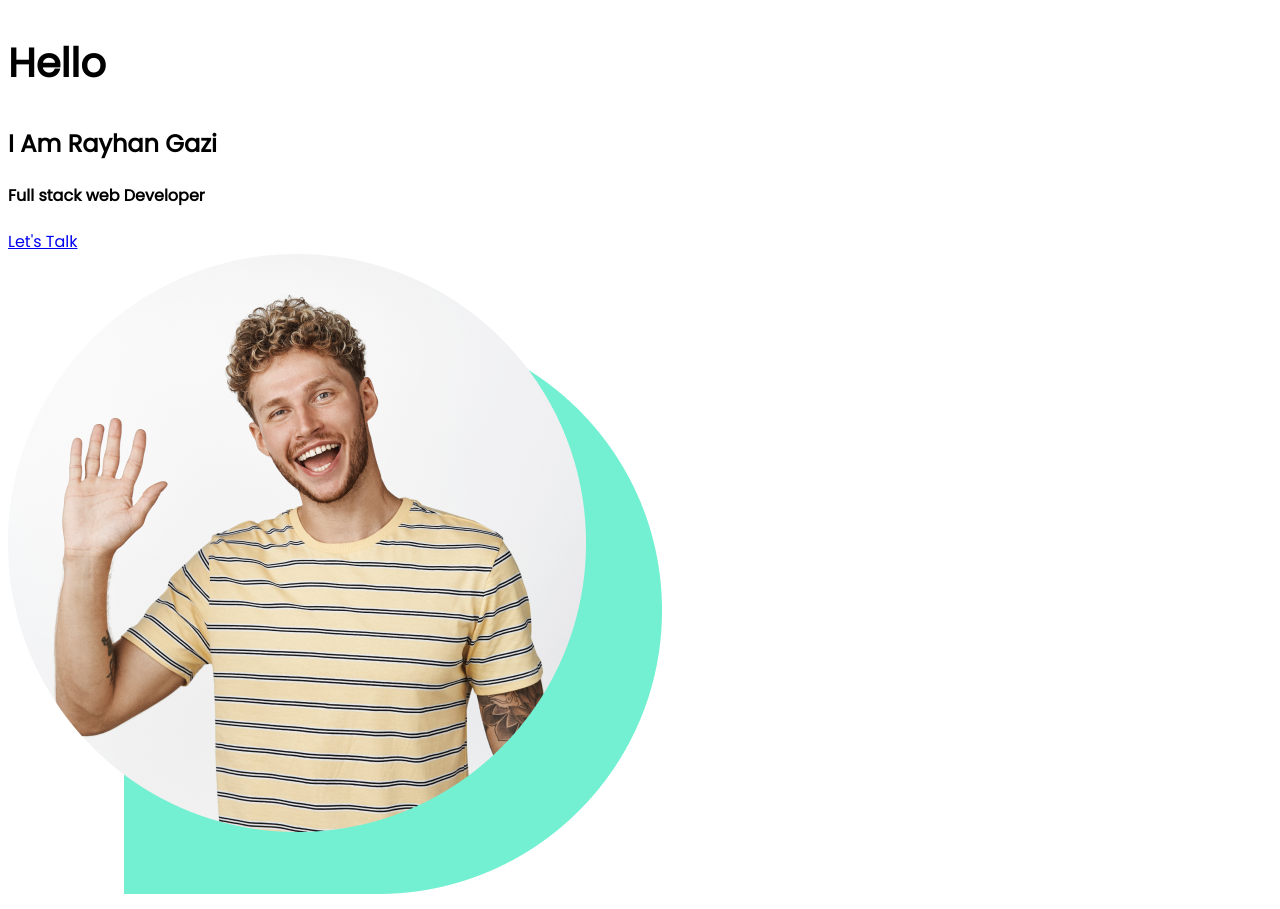
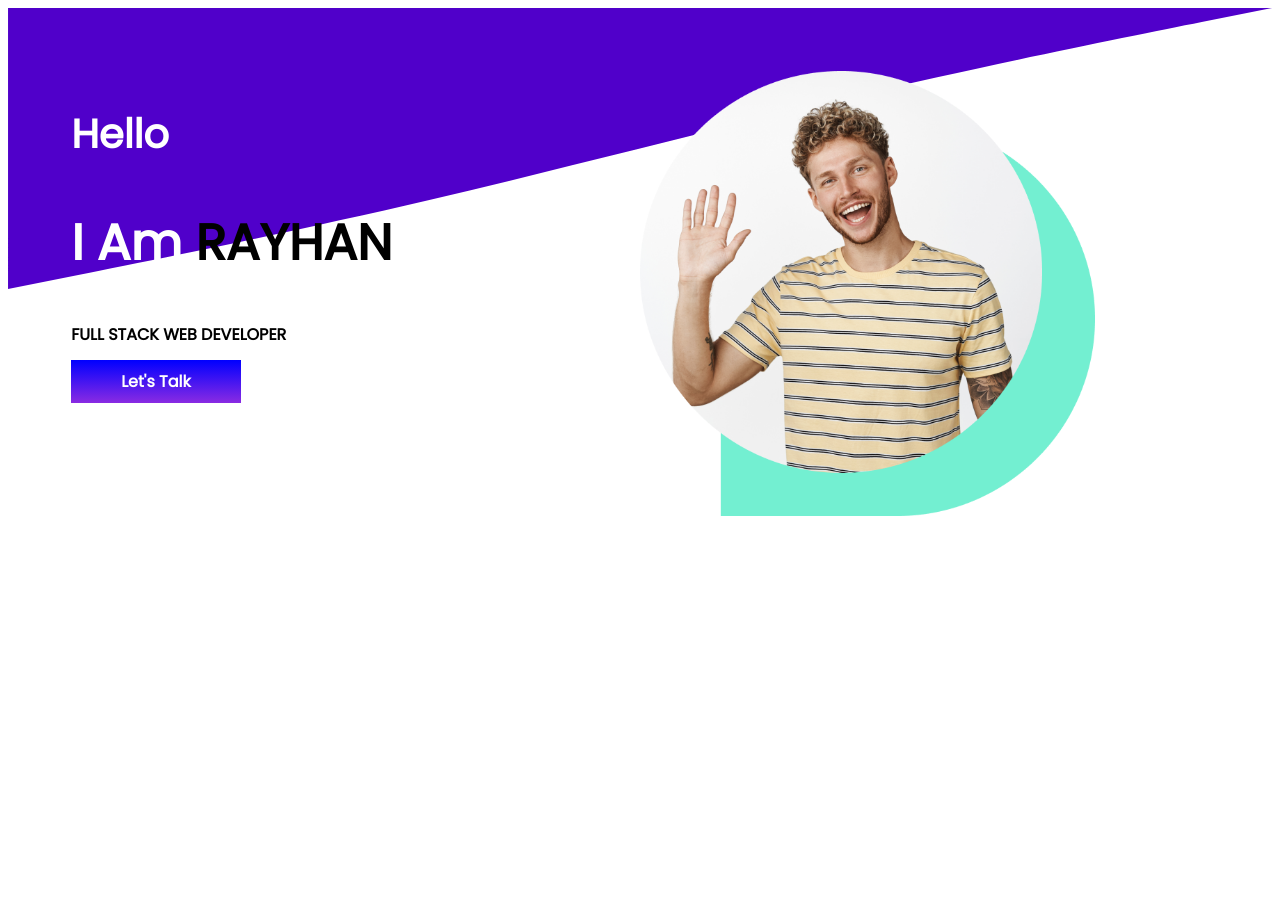
Before and after one commit to Rayhan4674/Rayhan-protfolio, a plain HTML site: page index.html in a window 1280 px wide. After the commit the page ends 800 px from the top, so only its background shows below. Drawn offline with Linux system fonts and the light colour scheme.

Commit message:
newly add full

```diff
--- a/index.html
+++ b/index.html
@@ -2,33 +2,29 @@
 <html lang="en">
 <head>
     <link rel="stylesheet" href="style.css">
+    <link rel="preconnect" href="https://fonts.googleapis.com">
+<link rel="preconnect" href="https://fonts.gstatic.com" crossorigin>
+<link href="https://fonts.googleapis.com/css2?family=Poppins&display=swap" rel="stylesheet">
     <meta charset="UTF-8">
     <meta http-equiv="X-UA-Compatible" content="IE=edge">
     <meta name="viewport" content="width=device-width, initial-scale=1.0">
-    <link rel="preconnect" href="https://fonts.googleapis.com">
-<link rel="preconnect" href="https://fonts.gstatic.com" crossorigin>
-<link href="https://fonts.googleapis.com/css2?family=Poppins&display=swap" rel="stylesheet">
     <title>Rayhan Portfolio</title>
+
 
 </head>
 <body>
-        <section>
+   <section>
 
-            <div class="half-width">
-                <h2 class="text-white">Hello</h2>
-            <h1>
-                <span  class="text-white">I Am</span>
-                Rayhan Gazi
-            </h1>
-            <h4>Full stack web Developer</h4>
-            <a class="Link" href="#">Let's Talk</a>
-            </div>
-        <div class="half-width">
-            <img src="image/slide-2.png" alt="hero image">
-        </div>
-        </section>
+    <div class="half-width">
+        <h2 class="text-white">Hello</h2>
+        <h1 ><span class="text-white">I Am</span> RAYHAN </h1>
+        <h4>FULL STACK WEB DEVELOPER</h4>
+        <a class="link" href="#"> Let's Talk</a>
+       </div>
 
+       <div class="half-width"><img src="image/slide-2.png" alt="hero image">
+    </div>
 
+   </section>
 </body>
-
 </html>
--- a/style.css
+++ b/style.css
@@ -1,39 +1,37 @@
 body{
+
     font-family: 'Poppins', sans-serif;
 }
 h1{
-    font size: 50px;
+    font-size: 50px;
+
 }
 h2{
     font-size: 40px;
-.text-white{
-    color: white;
+
 }
 
 section{
     display: flex;
-    padding: 10%;
+    padding: 5%;
     background-image: url(image/wave.svg);
-   background-repeat: no-repeat;
-
-
+    background-repeat: no-repeat;
 }
 .half-width{
     width: 50%;
-
+}
+img{
+    width: 80%;
+}
+.link{
+    text-decoration: none;
+    padding: 10px 50px;
+    background-color: aqua;
+    background-image: linear-gradient(blue, blueviolet);
+    color: white;
+    font-weight: 700;
 
 }
-image{
-    width:80%;
+.text-white{
+    color:white;
 }
-.Link{
-    text-decoration: none;
-}
-.Link{
-    text-decoration:none;
-    background-image: linear-gradient(blue,blueviolet);
-    color:white;
-    font-weight: 700;
-    border-radius: 10px;
-    padding: 10px 50px;
-}
```
